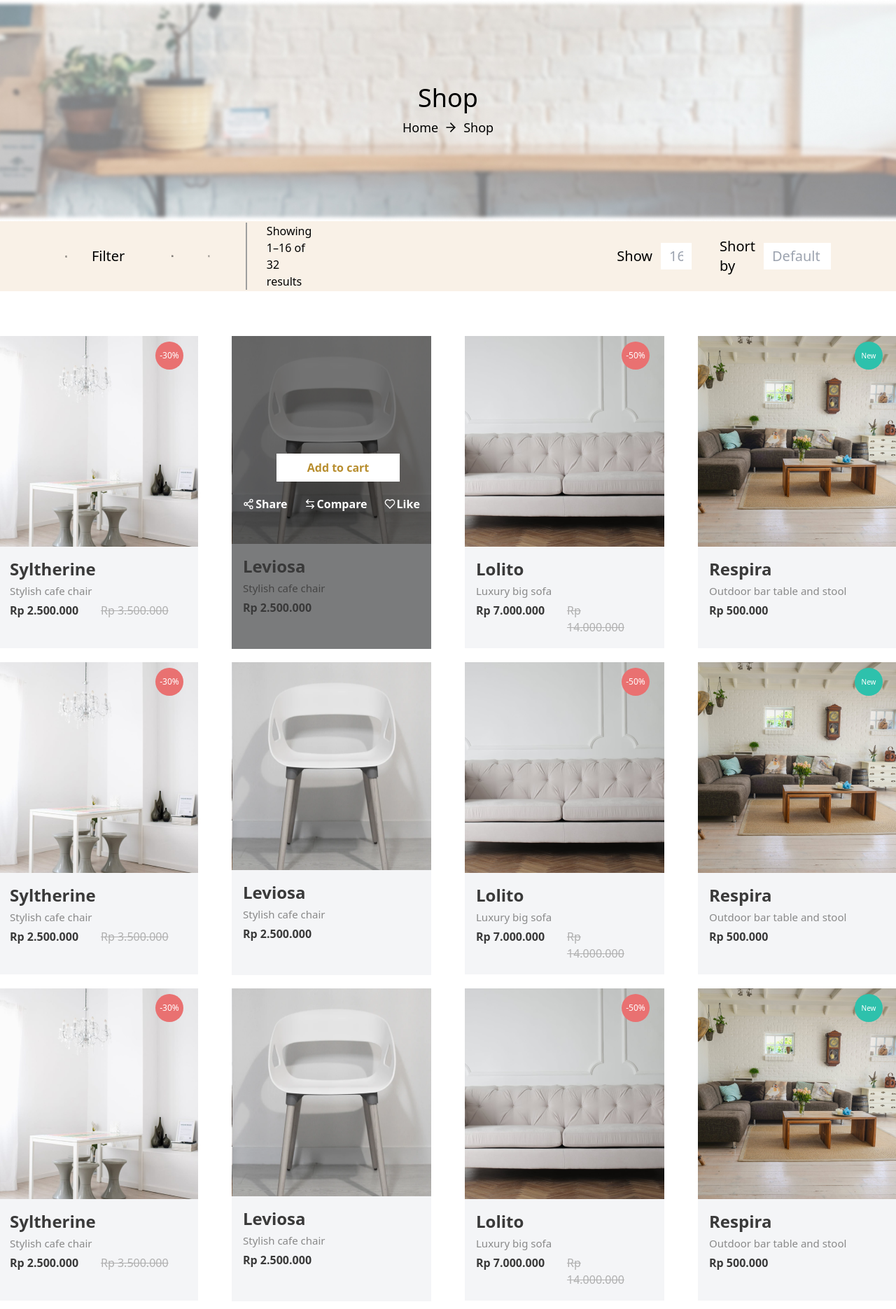
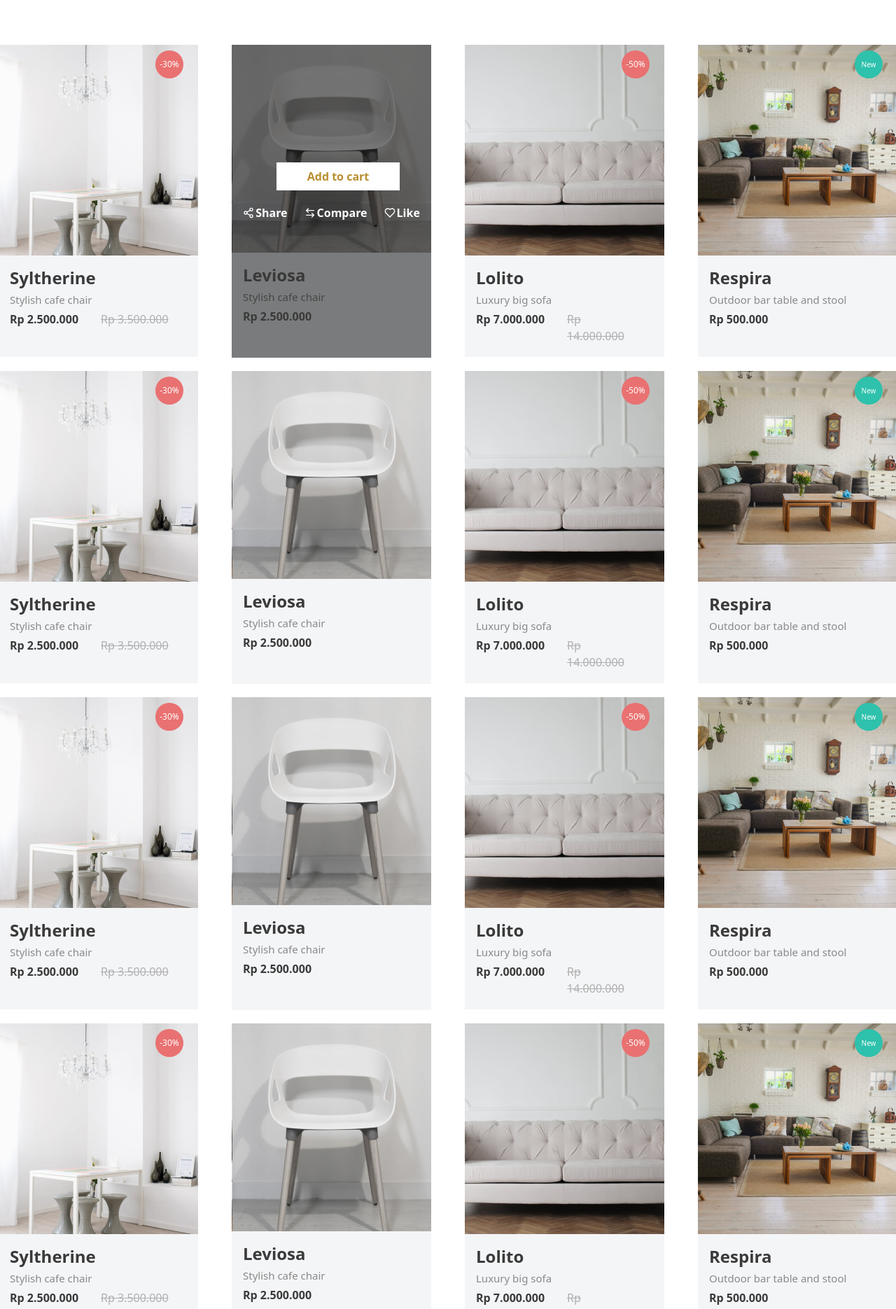
Before and after one commit to Aprender-e-Crescer/e-commerce, a React (Vite) app: page / in a window 1280 px wide. Shown: the part 100-1970 px from the top of the page at 70% size. Built offline with nearby package versions, Linux system fonts and the light colour scheme.

Commit message:
Ajustando pages

```diff
--- a/src/App.tsx
+++ b/src/App.tsx
@@ -1,29 +1,7 @@
-import { Header } from './components/Header'
-import { Cards } from './components/Cards'
-import { Filter } from './components/Filter'
-import { Cards2 } from './components/Cards2'
-import { Buttons } from './components/Buttons'
+import Shop from './pages/Shop'
 
-const Card = new Array(3).fill(null)
 function App() {
-  return (
-    <>
-      <footer />
-      <Header />
-      <Filter />
-      <div className="flex items-center justify-center pt-16 pb-5">
-        <Cards />
-      </div>
-      <div className="flex flex-col items-center justify-center gap-y-5">
-        {Card.map(() => (
-          <Cards2 />
-        ))}
-      </div>
-      <div className="pt-10">
-        <Buttons />
-      </div>
-    </>
-  )
+  return <Shop />
 }
 
 export default App
--- /dev/null
+++ b/src/pages/Shop.tsx
@@ -0,0 +1,26 @@
+import { Cards } from '../components/Cards'
+import { Filter } from '../components/Filter'
+import { Cards2 } from '../components/Cards2'
+import { Buttons } from '../components/Buttons'
+
+const Card = new Array(3).fill(null)
+function Shop() {
+  return (
+    <>
+      <Filter />
+      <div className="flex items-center justify-center pt-16 pb-5">
+        <Cards />
+      </div>
+      <div className="flex flex-col items-center justify-center gap-y-5">
+        {Card.map(() => (
+          <Cards2 />
+        ))}
+      </div>
+      <div className="pt-10">
+        <Buttons />
+      </div>
+    </>
+  )
+}
+
+export default Shop
```
